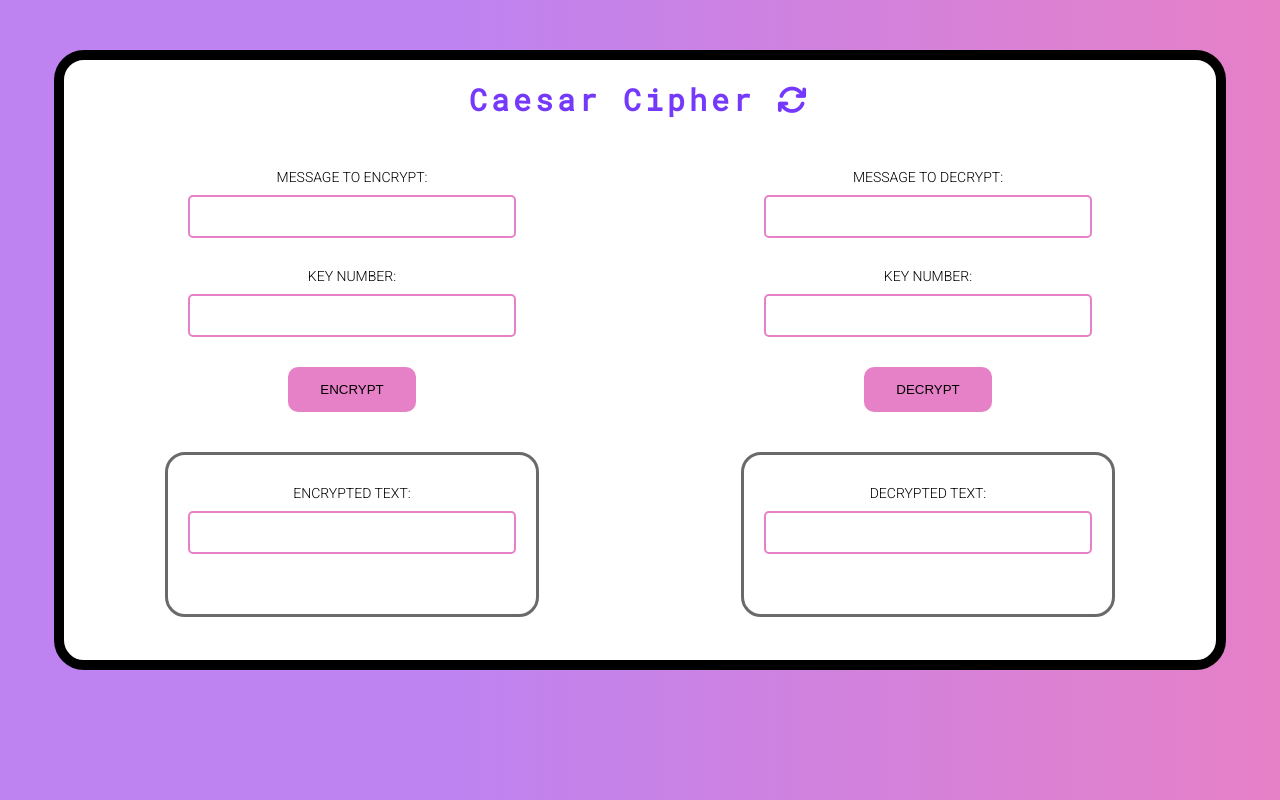
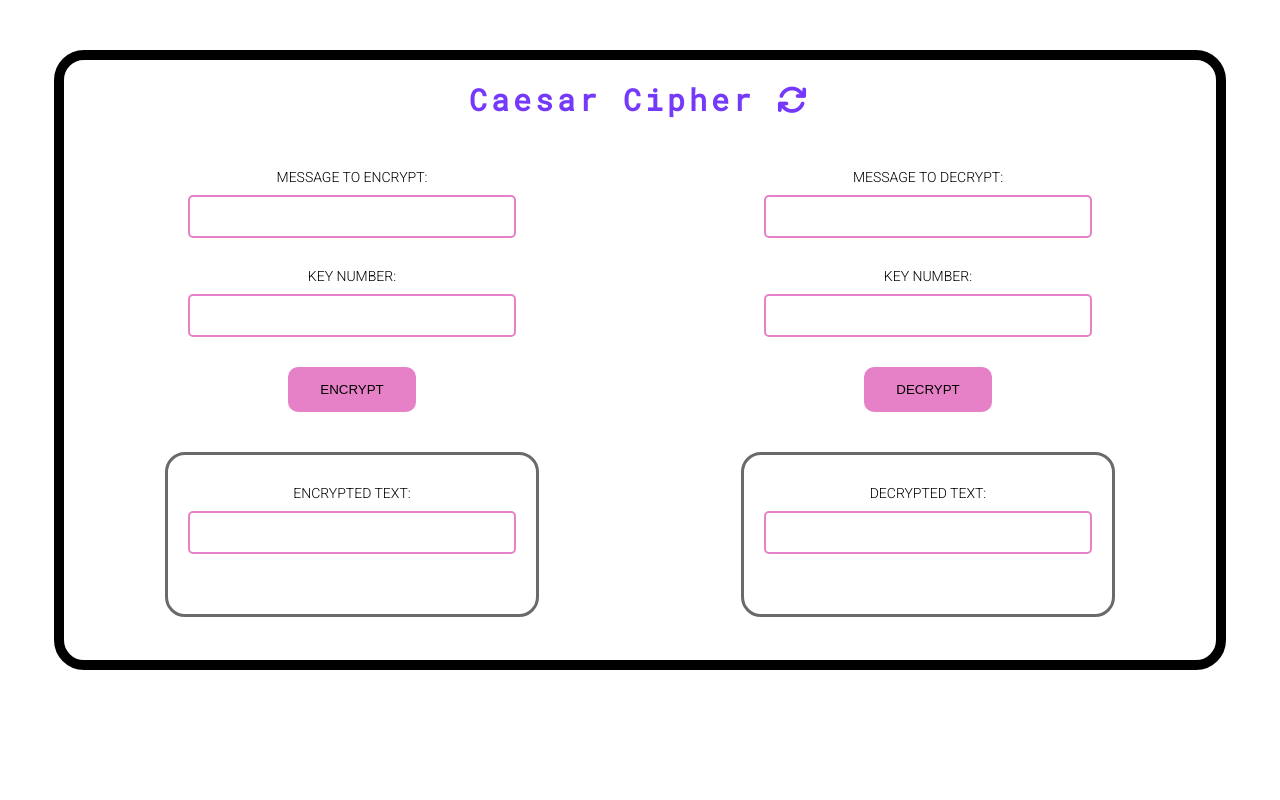
Before and after one commit to emmaC11/Caesar-Cipher, a plain HTML site: page encrypt.html in a window 1280 px wide. Drawn offline with Linux system fonts and the light colour scheme.

Commit message:
add deep purple to root & comment background colour

```diff
--- a/assets/css/style.css
+++ b/assets/css/style.css
@@ -11,6 +11,7 @@ font-family: 'Roboto Mono', monospace; */
 :root{
     --pink: #e680c7;
     --purple: #be83f1;
+    --darkpurple: #7f39fb;
     --blue: #7439fa;
     --darkgrey: #6b6969;
     --lightgrey: #a6a6a6;
@@ -23,10 +24,9 @@ html{
 body{
     font-family: 'Roboto', sans-serif;
     /* background-color: var(--purple); */
-    background: rgb(190,131,241);
-    background: linear-gradient(90deg, rgba(190,131,241,1) 0%, rgba(190,131,241,1) 35%, rgba(230,128,199,1) 100%);
+    /* background: rgb(190,131,241);
+    background: linear-gradient(90deg, rgba(190,131,241,1) 0%, rgba(190,131,241,1) 35%, rgba(230,128,199,1) 100%); */
 }
-
 .cipher-container{
     display: flex;
     justify-content: center;
```
